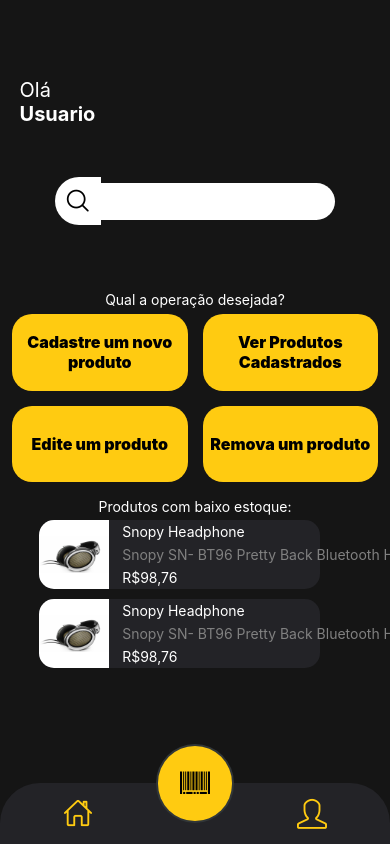
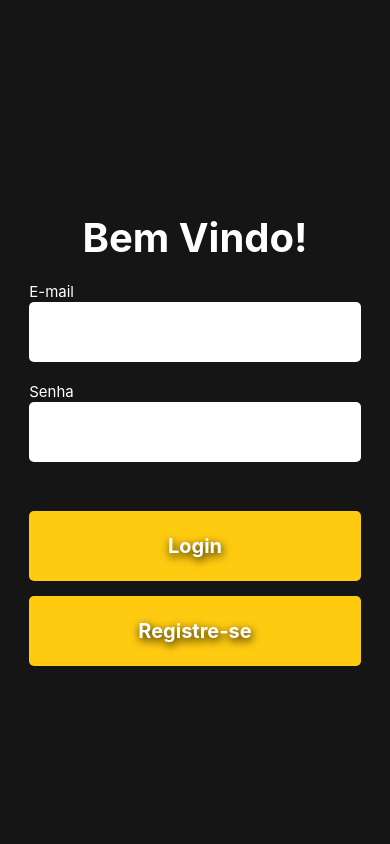
Before and after one commit to ppzovsky/e-commerceSarras, a React Native app: screen / in a window 390 px wide. Built offline with nearby package versions, Linux system fonts and the light colour scheme.

Commit message:
feat: flatList na home e Registre-se na login

```diff
--- a/App.tsx
+++ b/App.tsx
@@ -7,11 +7,11 @@ import Login from './src/screens/login/index'
 export default function App() {
   return (
     <View style={global.mainContainer}>
-       <StatusBar
+      <StatusBar
         barStyle="light-content"
         backgroundColor="#FFCB11"
       />
-      <Home />
+      <Login />
     </View>
   );
 }
--- a/src/components/cardProduto/styles.ts
+++ b/src/components/cardProduto/styles.ts
@@ -3,7 +3,7 @@ import { StyleSheet } from 'react-native';
 export const styles = StyleSheet.create({
   container: {
     width: '90%',
-    height: 116,
+    height: 100,
     borderRadius: 24.32,
     backgroundColor: '#232327',
     flexDirection: 'row',
--- a/src/components/flatlist/index.tsx
+++ b/src/components/flatlist/index.tsx
@@ -11,7 +11,6 @@ export default function ListaProduto({listaprodutos}:any){
             />
         )
     }
-
     return(
         <FlatList
                 data={listaprodutos}
--- a/src/screens/home/index.tsx
+++ b/src/screens/home/index.tsx
@@ -1,16 +1,34 @@
 import React, { useState, useEffect } from 'react';
+import axios from 'axios';
 import { View, Text, TextInput, TouchableOpacity, ScrollView, KeyboardAvoidingView, Image, Keyboard } from 'react-native';
 import styles from './styles';
 import { AntDesign } from '@expo/vector-icons';
 import NavBar from '../../components/bottomNav/index'
 import SearchBar from '../../components/searchBar/index'
+import ListaProduto from '../../components/flatlist/index'
+
 
 const index = () => {
   const User = 'Usuario'
+  const [produtos, setProdutos] = useState([]);
+
+  useEffect(() => {
+    async function getProdutos() {
+        try {
+            const response = await axios.get('https://6675c1f4a8d2b4d072f15c00.mockapi.io/sarras/Produtos');
+            setProdutos(response.data);
+        } catch (error) {
+            console.log(error);
+            alert('Erro ao carregar os produtos');
+        }
+    }
+
+    getProdutos();
+}, []);
 
   return (
     <>
-    <ScrollView contentContainerStyle={styles.mainHomeContainer}>
+    <View style={styles.mainHomeContainer}>
       <View style={styles.introTextContainer}>
         <Text style={styles.welcomeText}>Olá</Text>
         <Text style={[styles.welcomeText, styles.boldUser]}>{User}</Text>
@@ -36,45 +54,16 @@ const index = () => {
       <View style={styles.productInfo}>
         <Text style={styles.textProductInfo}>Produtos com baixo estoque:</Text>
         <View style={styles.mainProductContainer}>
-          <View style={styles.productContainer}>
-            <Image
-            source={require('../../../assets/orphHeadPhone.jpg')}
-            style={styles.imgProduct}
-            resizeMode="contain"
-            />
-            <View>
-              <Text style={styles.innerTextProduct}>
-                Snopy Headphone
-              </Text>
-              <Text style={[styles.innerTextProduct, styles.fontChange]}>
-                Snopy SN- BT96 Pretty Back Bluetooth Headphone
-              </Text>
-              <Text style={styles.innerTextProduct}>
-                R$98,76
-              </Text>
+        <View style={styles.containerProdutos}>
+                {produtos.length > 0 ? (
+                    <ListaProduto listaprodutos={produtos}/>
+                ) : (
+                    <Text>Carregando produtos...</Text>
+                )}
             </View>
-          </View>
-          <View style={styles.productContainer}>
-            <Image
-            source={require('../../../assets/orphHeadPhone.jpg')}
-            style={styles.imgProduct}
-            resizeMode="contain"
-            />
-            <View>
-              <Text style={styles.innerTextProduct}>
-                Snopy Headphone
-              </Text>
-              <Text style={[styles.innerTextProduct, styles.fontChange]}>
-                Snopy SN- BT96 Pretty Back Bluetooth Headphone
-              </Text>
-              <Text style={styles.innerTextProduct}>
-                R$98,76
-              </Text>
-            </View>
-          </View>
-                </View>
         </View>
-    </ScrollView>
+        </View>
+    </View>
     <NavBar />
     </>
   )
--- a/src/screens/home/styles.ts
+++ b/src/screens/home/styles.ts
@@ -81,16 +81,13 @@ const styles = StyleSheet.create({
   },
   mainProductContainer: {
     gap: 10,
-    marginBottom: '30%'
+    marginBottom: '30%',
+    height: '70%'
   },
-  productContainer: {
-    width: '90%',
-    flexDirection: 'row',
-    backgroundColor: '#232327',
-    gap: 10,
-    borderBottomRightRadius: 15,
-    borderTopRightRadius: 15,
-    borderRadius: 15
+  containerProdutos:{
+    width: 380,
+    height: '100%',
+    paddingVertical: 15,
   },
   imgProduct: {
     width: '25%',
--- a/src/screens/login/index.tsx
+++ b/src/screens/login/index.tsx
@@ -3,32 +3,39 @@ import { View, Text, TextInput, TouchableOpacity, ScrollView, KeyboardAvoidingVi
 import styles from './styles';
 
 const index = () => {
-  const [text, setText] = useState('');
+  const [email, setEmail] = useState('');
+  const [password, setPassword] = useState('');
 
   return (
 
-    <KeyboardAvoidingView behavior="height" style={styles.mainContainerLogin}>
+    <ScrollView contentContainerStyle={styles.mainContainerLogin}>
       <View style={styles.formContainer}>
           <Text style={styles.textEntry}>Bem Vindo!</Text>
           <View>
           <Text style={styles.label}>E-mail</Text>
             <TextInput
               style={styles.inputArea}
-              value={text}
-              onChangeText={(text) => setText(text)}
+              value={email}
+              onChangeText={(email) => setEmail(email)}
             />
             <Text style={styles.label}>Senha</Text>
             <TextInput
               style={styles.inputArea}
-              value={text}
-              onChangeText={(text) => setText(text)}
+              value={password}
+              onChangeText={(password) => setPassword(password)}
+              secureTextEntry
             />
           </View>
-          <TouchableOpacity style={styles.buttonLogin}>
-            <Text style={styles.buttonLoginText}>Login</Text>
-          </TouchableOpacity>
+          <View style={styles.buttons}>
+            <TouchableOpacity style={styles.buttonLogin}>
+              <Text style={styles.buttonLoginText}>Login</Text>
+            </TouchableOpacity>
+            <TouchableOpacity style={styles.buttonLogin}>
+              <Text style={styles.buttonLoginText}>Registre-se</Text>
+            </TouchableOpacity>
+          </View>
       </View>
-    </KeyboardAvoidingView>
+    </ScrollView>
   )
 }
 
--- a/src/screens/login/styles.ts
+++ b/src/screens/login/styles.ts
@@ -2,8 +2,10 @@ import { StyleSheet } from "react-native";
 
 const styles = StyleSheet.create({
   mainContainerLogin: {
-    width: '75%',
-    height: '50%',
+    width: '100%',
+    height: 825,
+    justifyContent: 'center',
+    alignItems: 'center',
   },
   textEntry: {
     alignSelf: 'center',
@@ -12,7 +14,7 @@ const styles = StyleSheet.create({
     fontWeight: 'bold'
   },
   formContainer: {
-    width: '100%',
+    width: '85%',
     height: 400,
     justifyContent: 'space-between',
   },
@@ -30,6 +32,10 @@ const styles = StyleSheet.create({
     fontSize: 17,
     color: 'black',
     padding: 15,
+  },
+  buttons: {
+    marginTop: '15%',
+    gap: 15
   },
   buttonLogin: {
     width: '100%',
```
